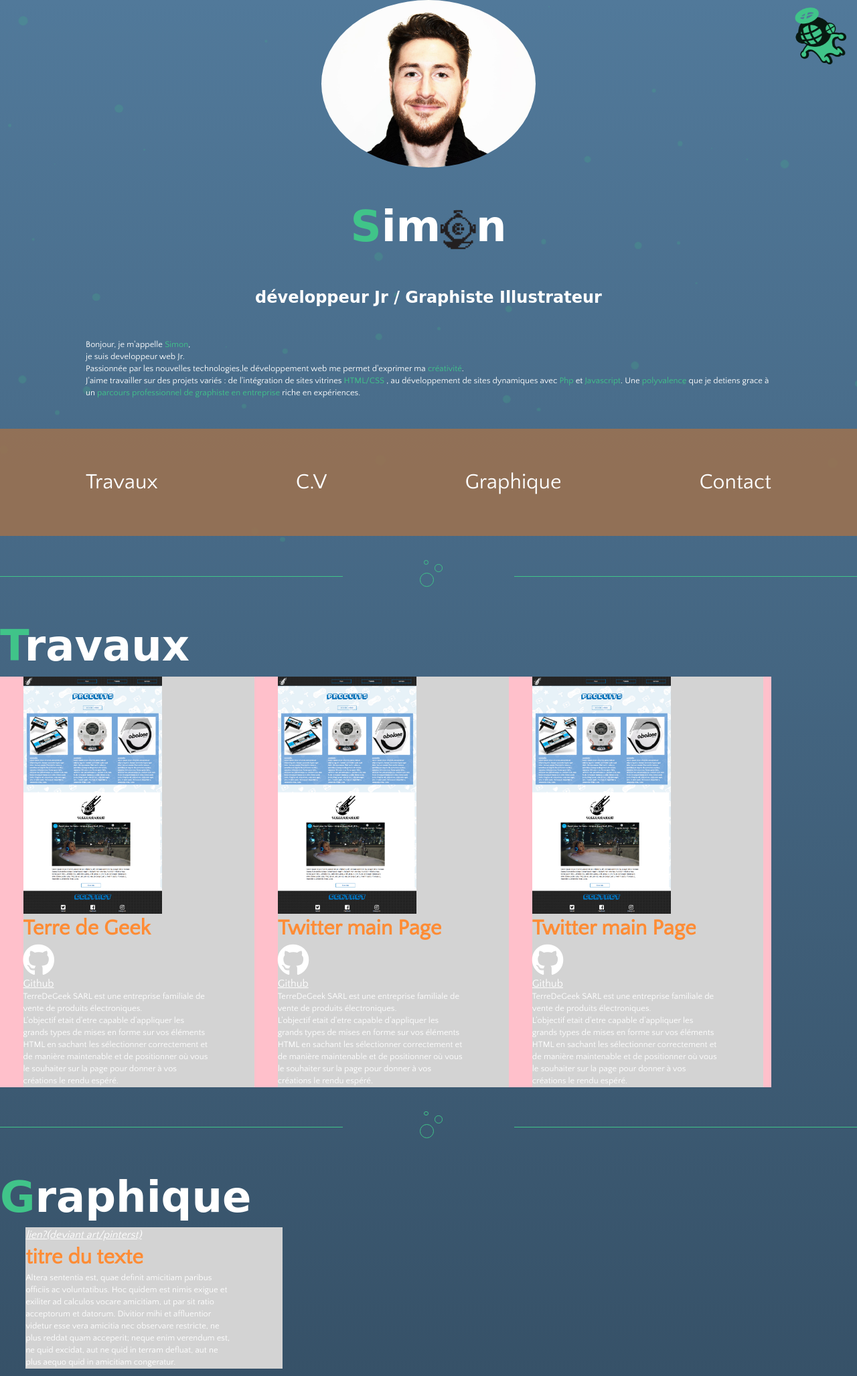
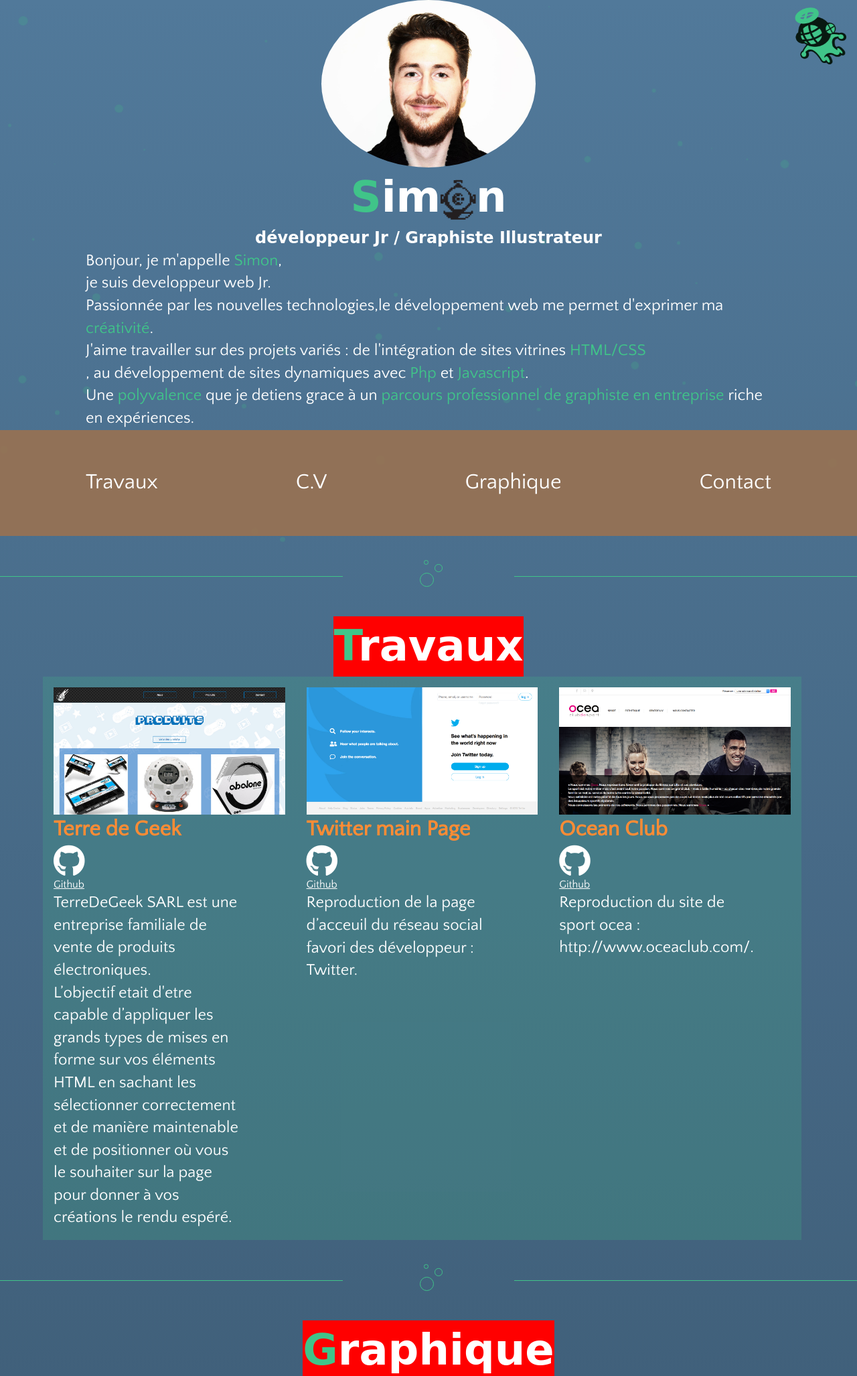
Before and after one commit to obero0n/portfolio, a PHP site: page / in a window 1280 px wide. Shown: the top 2054 px of the page at 67% size. Run offline with PHP 8.4, Linux system fonts and the light colour scheme; some libraries are stand-ins or nearby versions; some web fonts are replaced.

Commit message:
update work P

```diff
--- a/css/main.css
+++ b/css/main.css
@@ -180,6 +180,7 @@ h5, h6{
 h3, h4, h5, h6, p, a{
   color: white;
   font-family: 'Quattrocento Sans', sans-serif;
+
 }
 h4{
   color: #FF8C35;
@@ -451,10 +452,13 @@ h3,h4,h5,h6{
 }
 p{
   text-align: left !important;
+  font-size: 1.5em;
 }
 h3{
   font-size: 4em;
   margin: 0;
+  background-color: red;
+
 }
 h4{
   font-size: 2em;
@@ -570,22 +574,21 @@ nav{
  /* Start main Desktop */
 
 main img{
-  width: 60%;
+  width: 100%;
 }
 main:not(.boxBubble){
-  align-items: flex-start !important;
+
   width: 100%;
 
 }
 #articleBox{
-  background-color: pink;
   width: 90%;
   display: flex;
 }
 main article{
   width: 30%;
-  background-color: lightgrey;
-  margin-left: 3%;
+  background-color: rgba(64, 196, 137, 0.2);
+  padding: 1em;
 
 }
 main article div{
--- a/index.html
+++ b/index.html
@@ -86,8 +86,8 @@
     <p class="centerT">Bonjour, je m'appelle <span>Simon</span>,<br>
       je suis developpeur web Jr.<br>
       Passionnée par les nouvelles technologies,le développement web me permet d'exprimer ma <span>créativité</span>.<br>
-      J'aime travailler sur des projets variés : de l'intégration de sites vitrines <span>HTML/CSS</span>
-      , au développement de sites dynamiques avec <span>Php</span> et <span>Javascript</span>.
+      J'aime travailler sur des projets variés : de l'intégration de sites vitrines <span>HTML/CSS</span><br>
+      , au développement de sites dynamiques avec <span>Php</span> et <span>Javascript</span>.<br>
       Une <span>polyvalence</span> que je detiens grace à un <span>parcours professionnel de graphiste en entreprise</span> riche en expériences.
 
 
@@ -121,14 +121,14 @@
                               <!-- Start main -->
 <!-- Start "Travaux section"-->
 <main class="flex column centerC">
-  <h3 id="Travaux" class="fontcolor centerT"><span>T</span>ravaux</h3>
+  <h3 id="Travaux" class="fontcolor"><span>T</span>ravaux</h3>
   <div id="articleBox" class="">
     <article class="flex column">
-      <img class="hiddenImg" src="img/terredegeek.png" alt=""/>
+      <img class="hiddenImg" src="img/terreGeek.png" alt=""/>
       <div class="flex column centerC">
         <h4>Terre de Geek</h4>
         <i class="fab fa-github fa-3x"></i>
-        <a class="centerT" href="https://github.com/obero0n">Github</a>
+        <a class="centerT" href="https://github.com/obero0n/terre-de-geek">Github</a>
         <p class="centerT">
           TerreDeGeek SARL est une entreprise familiale de vente de produits électroniques.<br>
           L’objectif etait d'etre capable d’appliquer les grands types
@@ -138,30 +138,26 @@
       </div>
     </article>
     <article class="flex column">
-      <img class="hiddenImg" src="img/terredegeek.png" alt=""/>
+      <img class="hiddenImg" src="img/twitterPage.png" alt=""/>
       <div class="flex column centerC">
         <h4>Twitter main Page</h4>
         <i class="fab fa-github fa-3x"></i>
-        <a class="centerT" href="https://github.com/obero0n">Github</a>
+        <a class="centerT" href="https://github.com/obero0n/page-twitter">Github</a>
         <p class="centerT">
-          TerreDeGeek SARL est une entreprise familiale de vente de produits électroniques.<br>
-          L’objectif etait d'etre capable d’appliquer les grands types
-          de mises en forme sur vos éléments HTML en sachant les sélectionner correctement et de manière maintenable et de
-          positionner où vous le souhaiter sur la page pour donner à vos créations le rendu espéré.
+          Reproduction de la page d’acceuil du réseau social favori des développeur : Twitter.
+
+
         </p>
       </div>
     </article>
     <article class="flex column">
-      <img class="hiddenImg" src="img/terredegeek.png" alt=""/>
+      <img class="hiddenImg" src="img/oceaClub.png" alt=""/>
       <div class="flex column centerC">
-        <h4>Twitter main Page</h4>
+        <h4>Ocean Club</h4>
         <i class="fab fa-github fa-3x"></i>
-        <a class="centerT" href="https://github.com/obero0n">Github</a>
+        <a class="centerT" href="https://github.com/obero0n/Ocea">Github</a>
         <p class="centerT">
-          TerreDeGeek SARL est une entreprise familiale de vente de produits électroniques.<br>
-          L’objectif etait d'etre capable d’appliquer les grands types
-          de mises en forme sur vos éléments HTML en sachant les sélectionner correctement et de manière maintenable et de
-          positionner où vous le souhaiter sur la page pour donner à vos créations le rendu espéré.
+          Reproduction du site de sport ocea : http://www.oceaclub.com/.
         </p>
       </div>
     </article>
```
Also changed, not shown: img/oceaClub.png (added), img/oceaClubFull.jpg (added), img/terreGeek.png (added), img/twitterPage.png (added), 2 other files.
